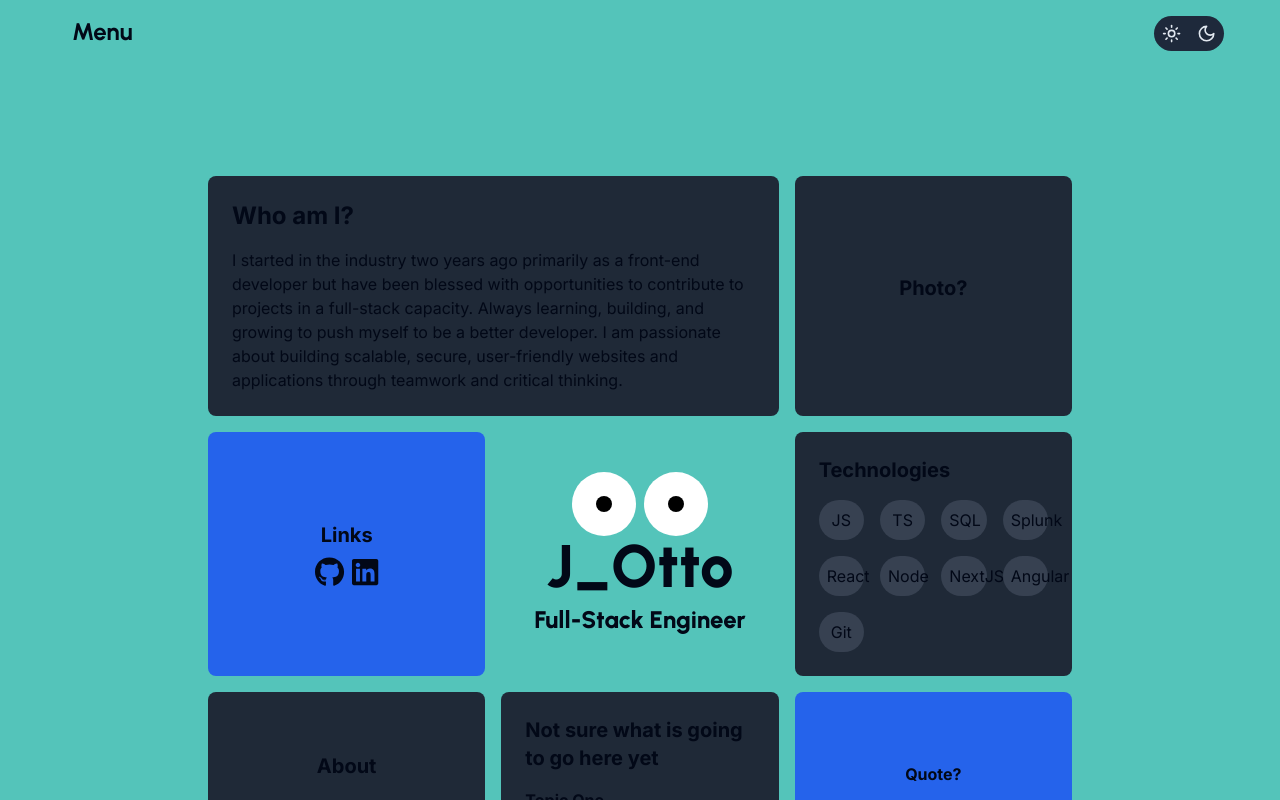
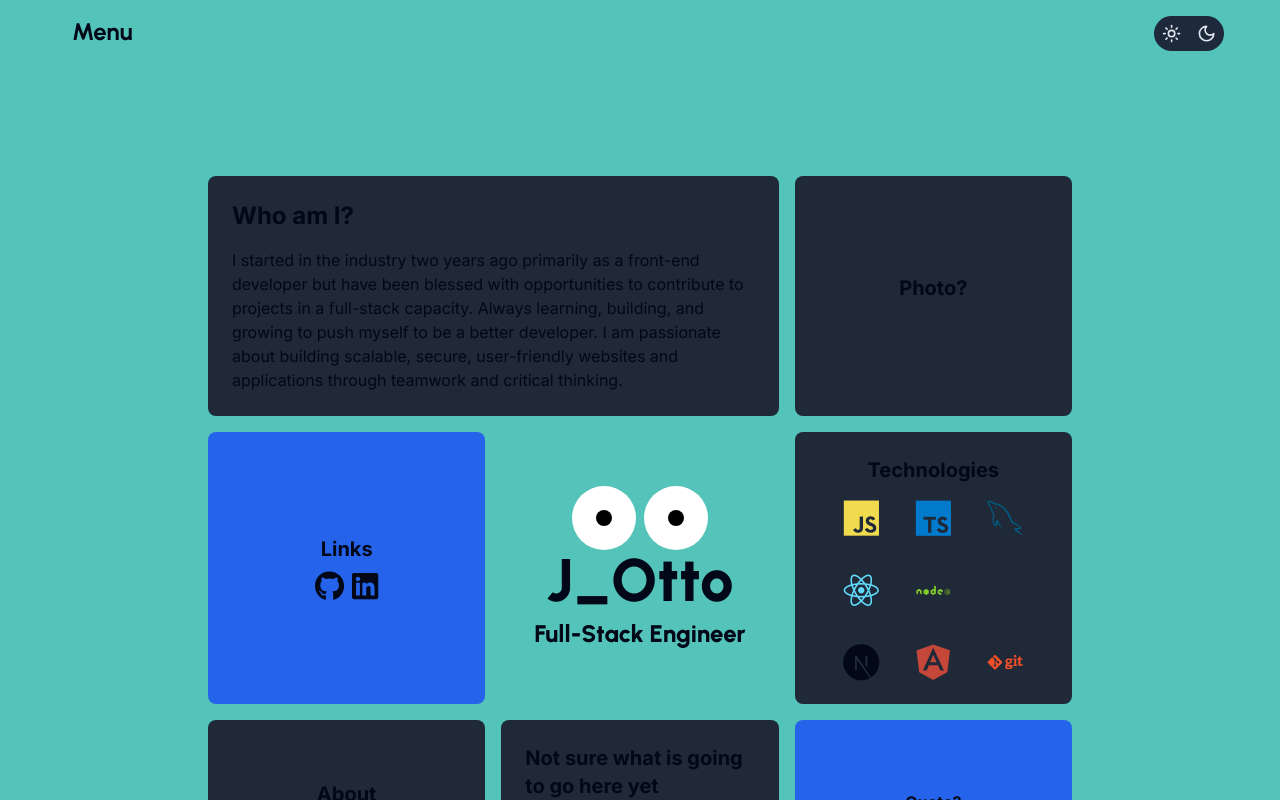
Before and after one commit to justigo86/iamotto-2024, a Next.js app: page / in a window 1280 px wide. Shown: the top 800 px of the page. Built offline with nearby package versions, Linux system fonts and the light colour scheme.

Commit message:
installed devicons - added correct icons to the techIcons section of Hero/Home

```diff
--- a/package.json
+++ b/package.json
@@ -25,6 +25,7 @@
     "@react-hook/window-size": "^3.1.1",
     "class-variance-authority": "^0.7.0",
     "clsx": "^2.1.1",
+    "devicon": "^2.16.0",
     "framer-motion": "^11.2.12",
     "lucide-react": "^0.399.0",
     "next": "14.2.4",
--- a/src/app/hero/page.tsx
+++ b/src/app/hero/page.tsx
@@ -1,6 +1,7 @@
 import React from "react";
 import HeroIcons from "../../components/hero/heroIcons";
 import Eyes from "@/components/eyes/eyes";
+import TechIcons from "@/components/hero/techIcons";
 
 const Hero = ({ id }: { id: string }) => {
   return (
@@ -42,28 +43,9 @@ const Hero = ({ id }: { id: string }) => {
             </div>
           </div>
 
-          <div className="bg-gray-800 p-6 rounded-lg">
+          <div className="flex flex-col bg-gray-800 p-6 rounded-lg items-center justify-center">
             <h2 className="text-xl font-bold mb-4">Technologies</h2>
-            <div className="grid grid-cols-4 gap-4">
-              {[
-                "JS",
-                "TS",
-                "SQL",
-                "Splunk",
-                "React",
-                "Node",
-                "NextJS",
-                "Angular",
-                "Git",
-              ].map((tech) => (
-                <div
-                  key={tech}
-                  className="bg-gray-700 p-2 rounded-full text-center"
-                >
-                  {tech}
-                </div>
-              ))}
-            </div>
+            <TechIcons />
           </div>
 
           <div className="bg-gray-800 p-6 rounded-lg flex flex-col justify-center items-center">
--- a/src/app/layout.tsx
+++ b/src/app/layout.tsx
@@ -1,3 +1,4 @@
+/* eslint-disable @next/next/no-css-tags */
 import type { Metadata } from "next";
 import { Inter } from "next/font/google";
 import "./globals.css";
@@ -23,6 +24,10 @@ export default function RootLayout({
       suppressHydrationWarning
       className="text-red-700 h-content scroll-smooth"
     >
+      <link
+        rel="stylesheet"
+        href="https://cdn.jsdelivr.net/gh/devicons/devicon@latest/devicon.min.css"
+      ></link>
       <body className={inter.className}>
         <Providers>
           <Navbar />
--- /dev/null
+++ b/src/components/hero/techIcons.tsx
@@ -0,0 +1,65 @@
+"use client";
+
+import React from "react";
+
+interface TechIconProps {
+  tech: string;
+  icon: string;
+}
+
+const techIconList: TechIconProps[] = [
+  {
+    tech: "JS",
+    icon: "javascript-plain colored",
+  },
+  {
+    tech: "TS",
+    icon: "typescript-plain colored",
+  },
+  {
+    tech: "SQL",
+    icon: "mysql-plain colored",
+  },
+  {
+    tech: "React",
+    icon: "react-original colored",
+  },
+  {
+    tech: "Node",
+    icon: "nodejs-plain-wordmark colored",
+  },
+  {
+    tech: "Splunk",
+    icon: "splunk-original-wordmark",
+  },
+  {
+    tech: "NextJS",
+    icon: "nextjs-plain",
+  },
+  {
+    tech: "Angular",
+    icon: "angularjs-plain colored",
+  },
+  {
+    tech: "Git",
+    icon: "git-plain-wordmark colored",
+  },
+];
+
+const TechIcons = () => {
+  return (
+    <div className="grid grid-cols-3 gap-9">
+      {techIconList.map((tech) => (
+        // <div
+        //   key={tech}
+        //   className="bg-gray-700 p-2 rounded-full text-center"
+        // >
+        //   {tech}
+        // </div>
+        <i key={tech.tech} className={`text-4xl devicon-${tech.icon}`}></i>
+      ))}
+    </div>
+  );
+};
+
+export default TechIcons;
```
Also changed, not shown: 1 other file (tests, documents, lock files or other folders).
